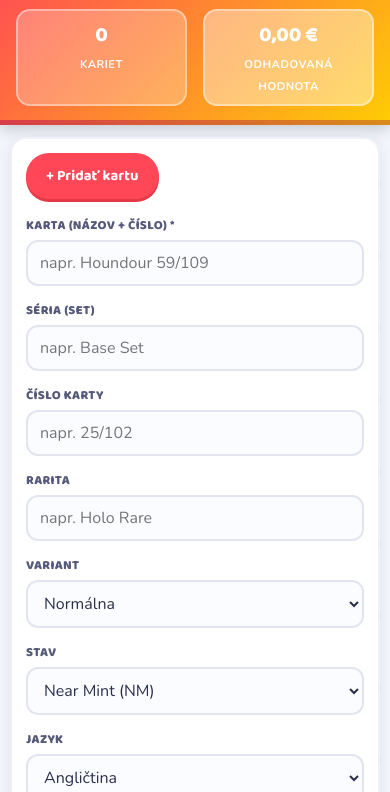
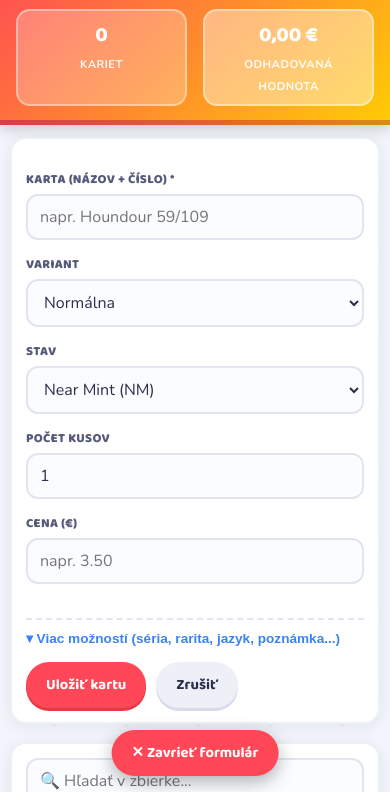
Before and after one commit to mariusak11/pokemon, a plain HTML site: page index.html in a window 390 px wide. Both pictures are taken after a click on the button "+ Pridať kartu". Shown: the part 50-842 px from the top of the page. Drawn offline with nearby package versions, Linux system fonts and the light colour scheme.

Commit message:
Add files via upload

```diff
--- a/app.js
+++ b/app.js
@@ -237,21 +237,34 @@ const toggleAdd = document.getElementById("toggleAdd");
 const addForm = document.getElementById("addForm");
 const cancelAdd = document.getElementById("cancelAdd");
 const addNotice = document.getElementById("addNotice");
+const moreFields = document.getElementById("moreFields");
+const toggleMoreFields = document.getElementById("toggleMoreFields");
 
 function resetAddExtras() {
   document.getElementById("cardPreview").classList.add("hidden");
   document.getElementById("f_priceHint").textContent = "";
   priceLinkedToMarket = true;
   currentCardPrices = { normal: null, reverse: null };
+  moreFields.classList.add("hidden");
+  toggleMoreFields.textContent = "▾ Viac možností (séria, rarita, jazyk, poznámka...)";
 }
 
+toggleMoreFields.addEventListener("click", () => {
+  const nowHidden = moreFields.classList.toggle("hidden");
+  toggleMoreFields.textContent = nowHidden
+    ? "▾ Viac možností (séria, rarita, jazyk, poznámka...)"
+    : "▴ Menej možností";
+});
+
 toggleAdd.addEventListener("click", () => {
-  addForm.classList.toggle("hidden");
+  const nowHidden = addForm.classList.toggle("hidden");
+  toggleAdd.textContent = nowHidden ? "+ Pridať kartu" : "✕ Zavrieť formulár";
 });
 cancelAdd.addEventListener("click", () => {
   addForm.reset();
   resetAddExtras();
   addForm.classList.add("hidden");
+  toggleAdd.textContent = "+ Pridať kartu";
 });
 
 function findDuplicateCard(payload) {
@@ -320,6 +333,7 @@ async function submitAddForm() {
     addForm.reset();
     resetAddExtras();
     addForm.classList.add("hidden");
+    toggleAdd.textContent = "+ Pridať kartu";
     await loadCards();
     showAddNotice(`✅ Túto kartu (${duplicate.name}, stav ${duplicate.condition}) už máš — teraz jej máš ${newQty}×!`);
     return;
@@ -329,6 +343,7 @@ async function submitAddForm() {
   addForm.reset();
   resetAddExtras();
   addForm.classList.add("hidden");
+  toggleAdd.textContent = "+ Pridať kartu";
   await loadCards();
 }
 
--- a/index.html
+++ b/index.html
@@ -45,18 +45,6 @@
         <input type="hidden" id="f_setid">
       </div>
       <div class="field">
-        <label>Séria (set)</label>
-        <input type="text" id="f_set" placeholder="napr. Base Set">
-      </div>
-      <div class="field">
-        <label>Číslo karty</label>
-        <input type="text" id="f_number" placeholder="napr. 25/102">
-      </div>
-      <div class="field">
-        <label>Rarita</label>
-        <input type="text" id="f_rarity" placeholder="napr. Holo Rare">
-      </div>
-      <div class="field">
         <label>Variant</label>
         <select id="f_variant">
           <option value="normal" selected>Normálna</option>
@@ -76,6 +64,31 @@
         </select>
       </div>
       <div class="field">
+        <label>Počet kusov</label>
+        <input type="number" id="f_quantity" min="1" value="1">
+      </div>
+      <div class="field">
+        <label>Cena (€)</label>
+        <input type="number" id="f_price" min="0" step="0.01" placeholder="napr. 3.50">
+        <small id="f_priceHint" class="price-hint"></small>
+      </div>
+
+      <button type="button" id="toggleMoreFields" class="field wide more-toggle">▾ Viac možností (séria, rarita, jazyk, poznámka...)</button>
+
+      <div id="moreFields" class="more-fields hidden">
+        <div class="field">
+          <label>Séria (set)</label>
+          <input type="text" id="f_set" placeholder="napr. Base Set">
+        </div>
+        <div class="field">
+          <label>Číslo karty</label>
+          <input type="text" id="f_number" placeholder="napr. 25/102">
+        </div>
+        <div class="field">
+          <label>Rarita</label>
+          <input type="text" id="f_rarity" placeholder="napr. Holo Rare">
+        </div>
+        <div class="field">
           <label>Jazyk</label>
           <select id="f_language">
             <option value="EN" selected>Angličtina</option>
@@ -89,15 +102,6 @@
           </select>
         </div>
         <div class="field">
-        <label>Počet kusov</label>
-        <input type="number" id="f_quantity" min="1" value="1">
-      </div>
-      <div class="field">
-        <label>Cena (€)</label>
-        <input type="number" id="f_price" min="0" step="0.01" placeholder="napr. 3.50">
-        <small id="f_priceHint" class="price-hint"></small>
-      </div>
-      <div class="field">
           <label>URL obrázka</label>
           <input type="text" id="f_image" placeholder="vyplní sa automaticky pri výbere zo zoznamu">
         </div>
@@ -105,6 +109,8 @@
           <label>Poznámka</label>
           <input type="text" id="f_notes" placeholder="napr. z boosteru, darček...">
         </div>
+      </div>
+
       <div class="field wide actions">
         <button type="submit" class="btn primary">Uložiť kartu</button>
         <button type="button" id="cancelAdd" class="btn">Zrušiť</button>
@@ -129,7 +135,7 @@
   </section>
 
   <section id="grid" class="grid"></section>
-  <p id="emptyState" class="empty hidden">Zatiaľ tu nemáš žiadne karty. Pridaj prvú vyššie 👆</p>
+  <p id="emptyState" class="empty hidden">Zatiaľ tu nemáš žiadne karty. Klikni na "+ Pridať kartu" a pridaj prvú 👆</p>
 
   <section id="setsView" class="panel hidden">
     <div class="sets-search-row">
--- a/style.css
+++ b/style.css
@@ -142,6 +142,22 @@ main { max-width: 1100px; margin: 24px auto; padding: 0 16px; }
 .field { display: flex; flex-direction: column; gap: 4px; font-size: 0.85rem; }
 .field.wide { grid-column: 1 / -1; }
 .field.actions { flex-direction: row; gap: 10px; }
+
+/* "Viac možností" - schované menej dôležité polia, nech je formulár na prvý pohľad jednoduchší. */
+.more-toggle {
+  grid-column: 1 / -1;
+  background: none;
+  border: none;
+  border-top: 2px dashed #e2e5f0;
+  padding: 10px 0 2px;
+  margin-top: 4px;
+  color: var(--blue);
+  font-weight: 800;
+  font-size: 0.85rem;
+  text-align: left;
+  cursor: pointer;
+}
+.more-fields { display: contents; }
 label { font-weight: 800; color: #55597a; font-size: 0.8rem; text-transform: uppercase; letter-spacing: 0.3px; }
 input, select {
   padding: 10px 12px;
@@ -469,4 +485,18 @@ input:focus, select:focus {
 
   .sets-list { grid-template-columns: repeat(auto-fill, minmax(150px, 1fr)); }
   .set-detail .btn { width: 100%; margin-bottom: 8px; }
+
+  /* "+ Pridať kartu" ako plávajúce tlačidlo dole, nech naň dosiahneš palcom
+     bez toho, aby si musel/a skrolovať na vrch obrazovky. */
+  main { padding-bottom: 84px; }
+  .add-panel { position: static; }
+  #toggleAdd {
+    position: fixed;
+    left: 50%;
+    bottom: 18px;
+    transform: translateX(-50%);
+    z-index: 45;
+    box-shadow: 0 6px 18px rgba(0,0,0,0.3);
+    white-space: nowrap;
+  }
 }
```
Lines whose indentation alone changed are shown as unchanged.
